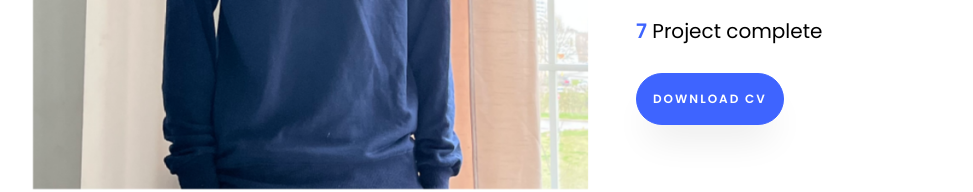
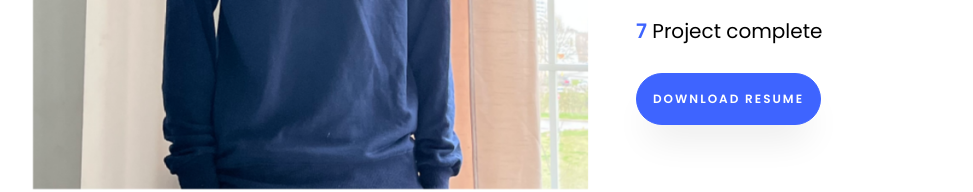
Before and after one commit to yogirajzala12/yogirajzala.github.io, a plain HTML site: page index.html in a window 1280 px wide. Shown: the part 1305-1497 px from the top of the page, without its empty margins (52-1025 px from the left). Drawn offline with Linux system fonts and the light colour scheme; files whose address does not match are found by name.

Commit message:
Third Commit

```diff
--- a/index.html
+++ b/index.html
@@ -107,7 +107,7 @@
 							</p>
 							<p><a target='blank'
 									href="https://drive.google.com/file/d/1O3pr00N26RCTDfDKDV6dFz6s2HcBsDbi/view?usp=sharing"
-									class="btn btn-primary py-3 px-3">Download CV</a></p>
+									class="btn btn-primary py-3 px-3">Download Resume</a></p>
 						</div>
 					</div>
 				</div>
```
